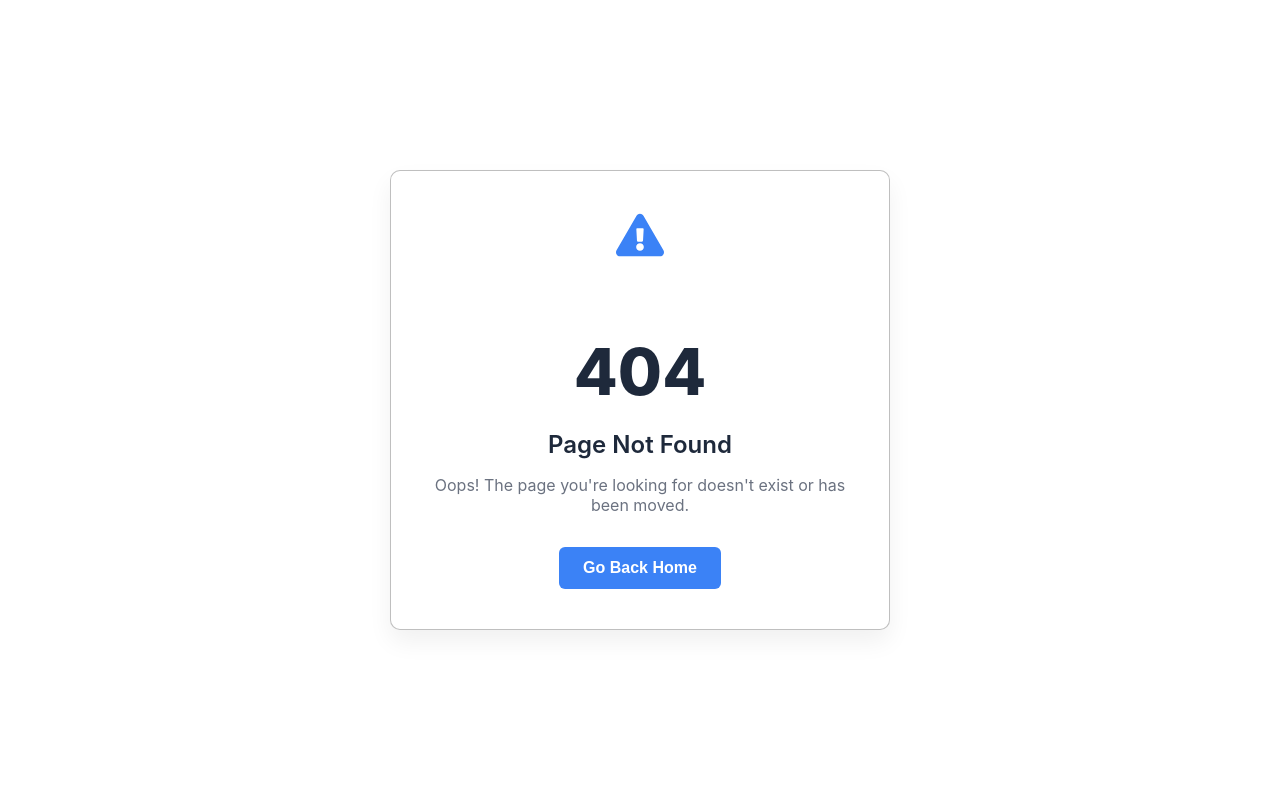
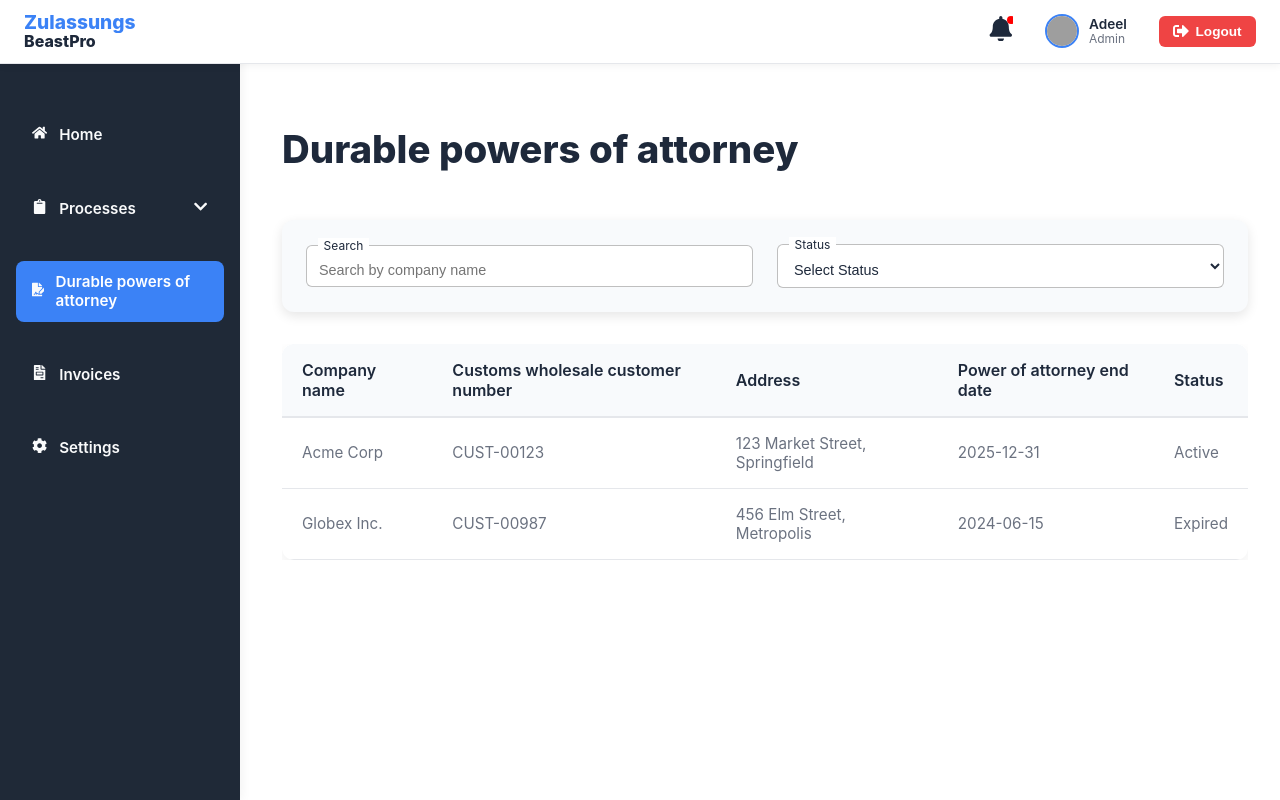
Before and after one commit to ADEEL-AHMAD-123/RegisterYourCar, a React (Vite) app: page /permanent-poa in a window 1280 px wide. Before the commit this address had no page. Built offline with nearby package versions, Linux system fonts and the light colour scheme; grey boxes are pictures that could not be loaded.

Commit message:
sidebr menu repaced

```diff
--- a/src/components/Sidebar/Sidebar.jsx
+++ b/src/components/Sidebar/Sidebar.jsx
@@ -6,11 +6,11 @@ import {
   FaClipboard,
   FaChevronDown,
   FaChevronUp,
-  FaUsers,
   FaFileInvoice,
   FaCog,
   FaTimes,
-  FaSignOutAlt
+  FaSignOutAlt,
+  FaFileSignature,
 } from "react-icons/fa";
 
 const sidebarItems = [
@@ -24,12 +24,9 @@ const sidebarItems = [
     ],
   },
   {
-    title: "Customers",
-    icon: <FaUsers />,
-    subMenu: [
-      { title: "Customer directory", path: "/customers/directory" },
-      { title: "Permanent powers of attorney", path: "/customers/power" },
-    ],
+    title: "Durable powers of attorney",
+    icon: <FaFileSignature />,
+    path: "/permanent-poa",
   },
   { title: "Invoices", icon: <FaFileInvoice />, path: "/invoices" },
   { title: "Settings", icon: <FaCog />, path: "/settings" },
@@ -68,16 +65,10 @@ const Sidebar = ({ isOpen, closeSidebar }) => {
                     <span className="label">{item.title}</span>
                   </div>
                   <span className="arrow">
-                    {openMenus[item.title] ? (
-                      <FaChevronUp />
-                    ) : (
-                      <FaChevronDown />
-                    )}
+                    {openMenus[item.title] ? <FaChevronUp /> : <FaChevronDown />}
                   </span>
                 </div>
-                <div
-                  className={`sub-menu ${openMenus[item.title] ? "open" : ""}`}
-                >
+                <div className={`sub-menu ${openMenus[item.title] ? "open" : ""}`}>
                   {item.subMenu.map((sub) => (
                     <NavLink to={sub.path} key={sub.title} className="sub-item">
                       {sub.title}
@@ -97,11 +88,11 @@ const Sidebar = ({ isOpen, closeSidebar }) => {
         ))}
       </nav>
       <div className="mobile-logout">
-  <button className="logout-btn">
-    <FaSignOutAlt className="icon" />
-    <span>Logout</span>
-  </button>
-</div>
+        <button className="logout-btn">
+          <FaSignOutAlt className="icon" />
+          <span>Logout</span>
+        </button>
+      </div>
     </aside>
   );
 };
--- a/src/components/Sidebar/Sidebar.scss
+++ b/src/components/Sidebar/Sidebar.scss
@@ -92,12 +92,12 @@
 
         .sub-item {
           display: block;
-          padding: 1rem 1.5rem;
+          padding: 0.7rem 1rem;
           font-size: 0.9rem;
           color: $color-text-light;
           border-radius: 0.4rem;
           text-decoration: none;
-
+          margin: 0.5rem 0;
           &:hover {
             background-color: rgba(255, 255, 255, 0.06);
           }
--- /dev/null
+++ b/src/pages/PowerOfAttorney/PowerOfAttorney.jsx
@@ -0,0 +1,100 @@
+import React, { useState } from 'react';
+import './PowerofAttorney.scss';
+
+const powerData = [
+  {
+    id: 1,
+    companyName: "Acme Corp",
+    customerNumber: "CUST-00123",
+    address: "123 Market Street, Springfield",
+    endDate: "2025-12-31",
+    status: "Active",
+  },
+  {
+    id: 2,
+    companyName: "Globex Inc.",
+    customerNumber: "CUST-00987",
+    address: "456 Elm Street, Metropolis",
+    endDate: "2024-06-15",
+    status: "Expired",
+  },
+];
+
+const statuses = ["All", "Active", "Expired", "Pending"];
+
+const PowerOfAttorney = () => {
+  const [searchTerm, setSearchTerm] = useState('');
+  const [selectedStatus, setSelectedStatus] = useState('');
+
+  const filteredData = powerData.filter((item) => {
+    return (
+      (selectedStatus === '' || selectedStatus === 'All' || item.status === selectedStatus) &&
+      item.companyName.toLowerCase().includes(searchTerm.toLowerCase())
+    );
+  });
+
+  return (
+    <div className="power-of-attorney page-container">
+      <h1 className="page-title">Durable powers of attorney</h1>
+      <div className="filters-bar">
+        <div className="filter-wrapper">
+          <div className="floating-input active">
+            <input
+              type="text"
+              placeholder="Search by company name"
+              value={searchTerm}
+              onChange={(e) => setSearchTerm(e.target.value)}
+            />
+            <label>Search</label>
+          </div>
+        </div>
+
+        <div className="filter-wrapper">
+          <div className={`floating-input ${selectedStatus ? 'active' : ''}`}>
+            <select
+              value={selectedStatus}
+              onChange={(e) => setSelectedStatus(e.target.value)}
+            >
+              <option value="" disabled hidden>Select Status</option>
+              {statuses.map((status) => (
+                <option key={status} value={status}>
+                  {status}
+                </option>
+              ))}
+            </select>
+            <label>Status</label>
+          </div>
+        </div>
+      </div>
+
+      <div className="process-table-wrapper">
+        <div className="table-scroll">
+          <table className="process-table">
+            <thead>
+              <tr>
+                <th>Company name</th>
+                <th>Customs wholesale customer number</th>
+                <th>Address</th>
+                <th>Power of attorney end date</th>
+                <th>Status</th>
+              </tr>
+            </thead>
+            <tbody>
+              {filteredData.map((item, index) => (
+                <tr className="main-row" key={index}>
+                  <td>{item.companyName}</td>
+                  <td>{item.customerNumber}</td>
+                  <td>{item.address}</td>
+                  <td>{item.endDate}</td>
+                  <td>{item.status}</td>
+                </tr>
+              ))}
+            </tbody>
+          </table>
+        </div>
+      </div>
+    </div>
+  );
+};
+
+export default PowerOfAttorney;
--- /dev/null
+++ b/src/pages/PowerOfAttorney/PowerofAttorney.scss
@@ -0,0 +1,61 @@
+@use '../../styles/variables' as *;
+@use '../../styles/mixins' as *;
+
+.power-of-attorney {
+  h1 {
+    font-size: 2.4rem;
+    font-weight: 800;
+    color: $color-text-dark;
+    padding-bottom: 1rem;
+
+    @include tablet {
+      font-size: 2rem;
+    }
+
+    @include mobile {
+      font-size: 1.6rem;
+    }
+  }
+
+  .filters-bar {
+    display: flex;
+    gap: 1.5rem;
+    flex-wrap: wrap;
+    align-items: center;
+    justify-content: center;
+    padding: 1.5rem;
+    border-radius: 0.75rem;
+    margin-bottom: 2rem;
+  }
+
+  .filter-wrapper {
+    width: 100%;
+
+    @include desktop {
+      width: 35%;
+    }
+  }
+}
+
+.floating-input {
+  position: relative;
+  width: 100%;
+
+  input,
+  select {
+    width: 100%;
+    padding: 1rem 0.75rem 0.5rem;
+    font-size: 0.9rem;
+    border: 1px solid $border-thin-dark;
+    border-radius: 6px;
+    background-color: $bg-white;
+    color: $color-text-dark;
+
+    &:focus {
+      outline: none;
+      border-color: $color-primary;
+    }
+  }
+
+
+}
--- a/src/routes/AppRoutes.jsx
+++ b/src/routes/AppRoutes.jsx
@@ -11,6 +11,7 @@ import BatchProcessing from '../pages/BatchProcessing/BatchProcessing';
 import BillingAssistance from '../pages/BillingAssistance/BillingAssistance';
 import CustomerDirectory from '../pages/CustomerDirectory/CustomerDirectory';
 import Overview from '../pages/Overview/Overview';
+import PowerOfAttorney from '../pages/PowerOfAttorney/PowerOfAttorney';
 
 const AppRoutes = () => {
   return (
@@ -19,7 +20,8 @@ const AppRoutes = () => {
         <Route path="/" element={<HomePage />} />
         <Route path="/processes/overview" element={<Overview />} />
         <Route path="/processes/billing" element={<BillingAssistance />} />
-        {/* <Route path="/customers/directory" element={<CustomerDirectory />} /> */}
+        <Route path="/permanent-poa" element={<PowerOfAttorney />} />
+
 
 
       </Route>
```
